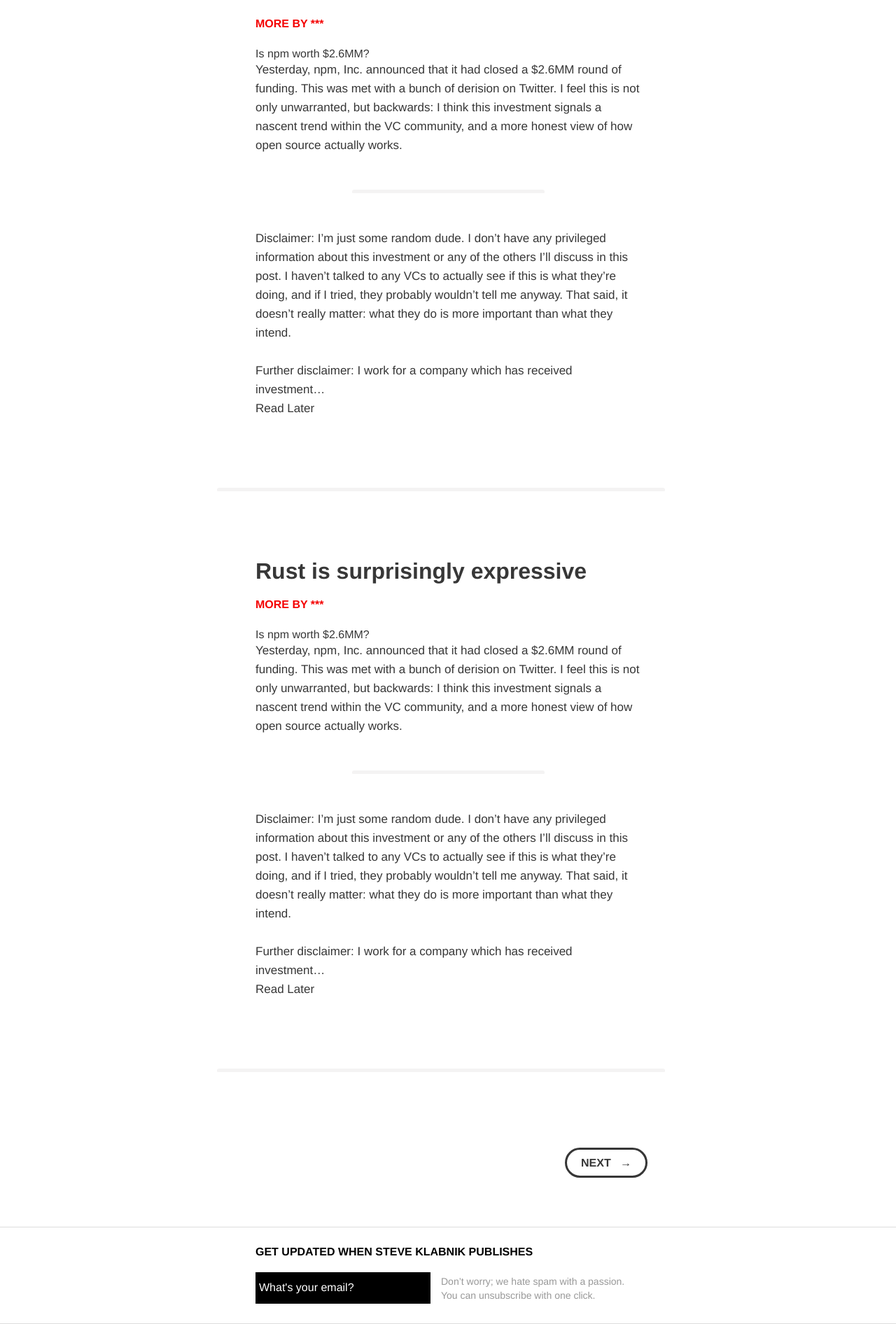
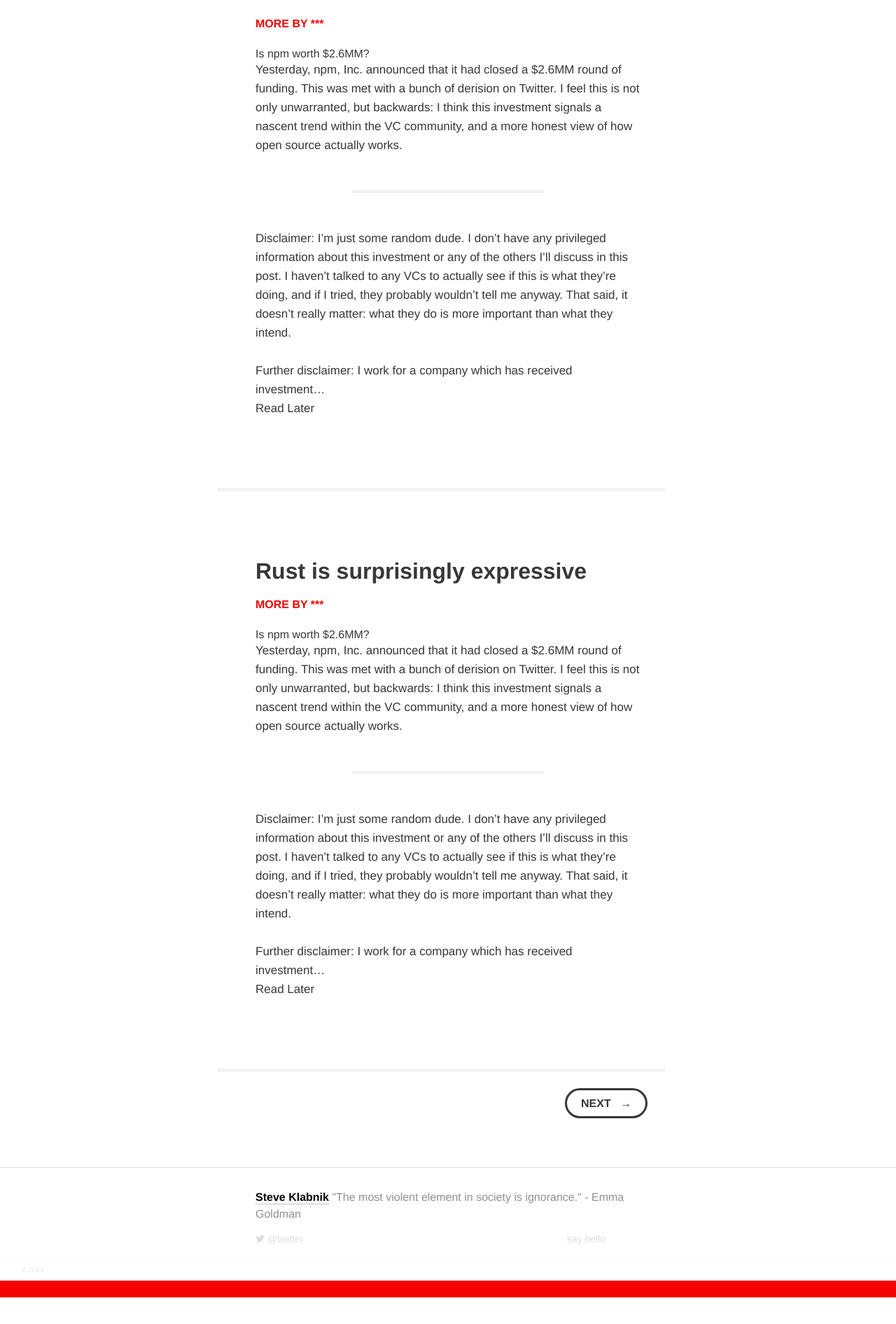
Before and after one commit to orlando/svbtle-jekyll, a Jekyll site: the page built from index.html, in a window 1280 px wide. Shown: the part 1219-3111 px from the top of the page at 70% size. Built offline with Jekyll 4.4.1, drawn with Linux system fonts in a browser that asks for light colours; nearby versions of some CDN libraries; Markdown is read by kramdown in place of the engine named in the settings; the list of posts is cut into pages by our own code; after the commit the page ends 3073 px from its top, so only the background shows below that.

Commit message:
Complete main view

```diff
--- a/_layouts/base.html
+++ b/_layouts/base.html
@@ -22,6 +22,7 @@
     <link rel="stylesheet" media="screen" type="text/css" href="/assets/stylesheets/reset.css"/>
     <link rel="stylesheet" media="screen" type="text/css" href="/assets/stylesheets/styles.css"/>
     <link rel="stylesheet" media="screen" type="text/css" href="/assets/stylesheets/github.css"/>
+    <link href="//netdna.bootstrapcdn.com/font-awesome/4.0.3/css/font-awesome.css" rel="stylesheet">
     <script data-cfasync="false" type="text/javascript" src="{{page.typekit_url}}"></script>
     <script type="text/javascript">try{Typekit.load();}catch(e){}</script>
     {% if site.data.svbtle.enable_kudos && site.data.svbtle.kudos_url %}
@@ -71,27 +72,21 @@
       </nav>
 
       <div class="line"></div>
-      <div class="subscribe-container">
-        <p class="title">Get updated when Steve Klabnik publishes</p>
-          <form accept-charset="UTF-8" action="/subscriptions" class="new_subscription" data-remote="true"
-          id="new_subscription" method="post">
-            <div style="margin:0;padding:0;display:inline">
-              <input name="utf8" type="hidden" value="✓">
-            </div>
-            <div class="subscribe-label">
-              <input class="pane_input autosize labeled" id="subscription_email" name="subscription[email]" placeholder="What's your email?" size="30" type="email">
-            </div>
-            <p class="notify">
-              Don’t worry; we hate spam with a passion.<br>
-              You can unsubscribe with one click.
-            </p>
-            <a href="#subscribe" class="buttonize submit_form subscribe_submit" style="display: none;">
-              Subscribe
-            </a>
-          </form>
+
+      <div class="foot_userbar">
+        <a href="#" class="bottom_tagline">
+          <span>Steve Klabnik</span> "The most violent element in society is ignorance." - Emma Goldman
+        </a>
+        <a href="https://twitter.com/user" class="linkout twitter">
+          <i class="fa fa-twitter"></i>
+          @{{site.data.svbtle.twitter}}
+        </a>
+        <a href="mailto:steve@steveklabnik.com?subject=hi" class="linkout contact">say hello</a>
       </div>
-      <div class="line"></div>
 
+      <div class="copyright">
+        © 2014
+      </div>
     </div>
 
     <div class="side-nav-container">
--- a/assets/stylesheets/styles.css
+++ b/assets/stylesheets/styles.css
@@ -232,6 +232,14 @@ article a.read-more.button{
   display: none;
 }
 
+#posts .post:last-child{
+  margin-bottom: 0px;
+}
+
+#posts .post:last-child .article-separator{
+  margin-bottom: 15px;
+}
+
 a.read-more {
   line-height: 27px;
   font-size: 17px;
@@ -269,6 +277,7 @@ a.read-more.button{
   width: 200px;
   border-left: solid 1px rgba(144,144,144,.3);
   height: 100%;
+  background-color: #fff;
 }
 
 .side-nav-container {
@@ -278,6 +287,7 @@ a.read-more.button{
   right: 0;
   width: 5%;
   transition: all 0.5s cubic-bezier(0.165, 0.63, 0.14, 0.82);
+  z-index: 1;
 }
 
 .side-nav-container:hover {
@@ -318,6 +328,7 @@ a.read-more.button{
   transition: all 0.3s ease;
 }
 
+.linkout:hover,
 .side-nav a:hover {
   color: #363636;
   font-weight: bold;
@@ -447,7 +458,7 @@ form {
   width: 250px;
   float: left;
   margin-right: 15px;
-  padding-left: 5px;
+  padding: 10px;
   background-color: black;
   height: 45px;
   color: white;
@@ -456,8 +467,21 @@ form {
 .subscribe-label input {
   border: none;
   background-color: transparent;
-  height: 45px;
+  height: 25px;
   color: white;
+  margin-left: 10px;
+  padding-left: 10px;
+  border-left: 4px solid #F40000;
+
+  /*animation*/
+  -webkit-animation-name: fPulse;
+  -moz-animation-name: fPulse;
+  -webkit-animation-duration: 2s;
+  -moz-animation-duration: 2s;
+  -webkit-animation-iteration-count: infinite;
+  -moz-animation-iteration-count: infinite;
+  -webkit-animation-timing-function: ease-in-out;
+  -moz-animation-timing-function: ease-in-out;
 }
 
 p.notify {
@@ -467,6 +491,76 @@ p.notify {
   padding-left: 20px;
   color: #989898;
   margin-top: 20px;
+}
+
+/*footer*/
+.foot_userbar {
+  display: block;
+  padding-top: 30px;
+  padding-bottom: 0;
+  margin: 0 auto;
+  min-width: 0;
+  max-width: 550px;
+  padding-right: 10px;
+  padding-left: 0;
+  margin-bottom: 0;
+  min-height: 70px;
+}
+
+.bottom_tagline {
+  font-size: 16px;
+  line-height: 24px;
+  display: block;
+}
+
+.bottom_tagline span {
+  font-size: 17;
+  border-bottom: 3px solid #e5e5e5;
+  font-weight: 600;
+  color: #000;
+}
+
+.bottom_tagline span:hover {
+  color: #F40000;
+  border-color: #F40000;
+}
+
+.linkout {
+  margin-right: 0;
+  margin-top: 15px;
+  margin-bottom: 20px;
+  font-size: 14px;
+  color: #dddddd;
+}
+
+.linkout.twitter {
+  display: inline-block;
+  font-size: 14px;
+  margin-left: 0;
+  border: 0;
+}
+
+.fa-twitter {
+  font-size: 18px;
+}
+
+.linkout.contact {
+  float: right;
+  padding-right: 40px;
+  font-weight: 400;
+  margin-left: 0;
+  padding-left: 0;
+}
+
+.copyright {
+  display: block;
+  padding: 10px;
+  padding-left: 30px;
+  font-size: 10px;
+  color: #e5e5e5;
+  border-top: 1px solid #f8f8f8;
+  border-bottom: 24px solid #F40000;
+  z-index: 2;
 }
 
 /* Modifiers */
```
